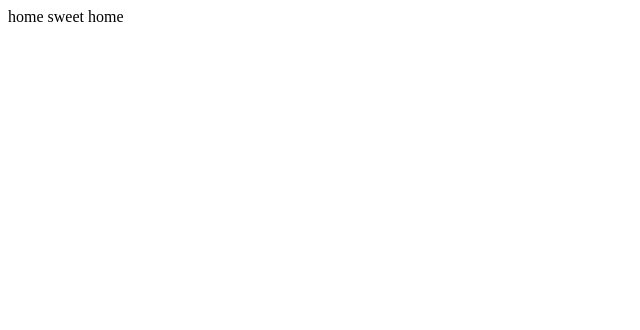
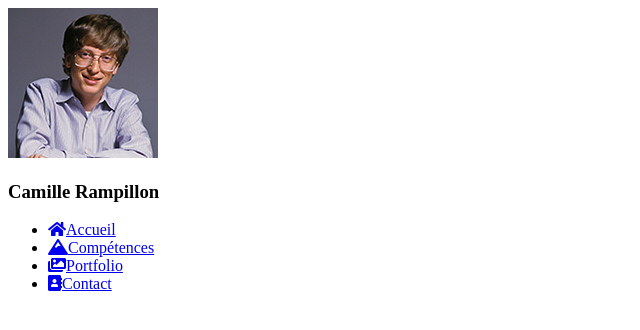
Before and after one commit to CamilleRampillon/cv, a React (Create React App) app: page / in a window 1280 px wide. Shown: the top 330 px of the page, without its empty margins (0-640 px from the left). Built offline with nearby package versions, Linux system fonts and the light colour scheme.

Commit message:
routes + navigation

```diff
--- a/public/index.html
+++ b/public/index.html
@@ -9,7 +9,7 @@
       content="Web site created using create-react-app"
     />
     <link rel="shortcut icon" href="./media/laptop.svg"/>
-    <link rel=« stylesheet" href="https://use.fontawesome.com/releases/v5.8.2/css/all.css" >
+    <link rel="stylesheet" href="https://use.fontawesome.com/releases/v5.8.2/css/all.css" >
 
     <title>Mon cv</title>
   </head>
--- /dev/null
+++ b/src/components/Navigation.js
@@ -0,0 +1,46 @@
+import React from "react";
+import { NavLink } from "react-router-dom";
+
+const Navigation = () => {
+  return (
+    <div className="sidebar">
+      <div className="id">
+        <div className="idContent">
+          <img src="./media/billGates.jpg" alt="profil-pic" />
+          <h3> Camille Rampillon</h3>
+        </div>
+      </div>
+
+      <div className="navigation">
+        <ul>
+          <li>
+            <NavLink exact to="/" activeClassName="navActive">
+              <i className="fas fa-home"></i>
+              <span>Accueil</span>
+            </NavLink>
+          </li>
+          <li>
+            <NavLink exact to="/competences" activeClassName="navActive">
+              <i className="fas fa-mountain"></i>
+              <span>Compétences</span>
+            </NavLink>
+          </li>
+          <li>
+            <NavLink exact to="/portfolio" activeClassName="navActive">
+              <i className="fas fa-images"></i>
+              <span>Portfolio</span>
+            </NavLink>
+          </li>
+          <li>
+            <NavLink exact to="/contact" activeClassName="navActive">
+              <i className="fas fa-address-book"></i>
+              <span>Contact</span>
+            </NavLink>
+          </li>
+        </ul>
+      </div>
+    </div>
+  );
+};
+
+export default Navigation;
--- a/src/pages/Home.js
+++ b/src/pages/Home.js
@@ -1,9 +1,10 @@
 import React from 'react';
+import Navigation from '../components/Navigation';
 
 const Home = () => {
     return (
         <div>
-            home sweet home
+            <Navigation />
         </div>
     );
 };
```
